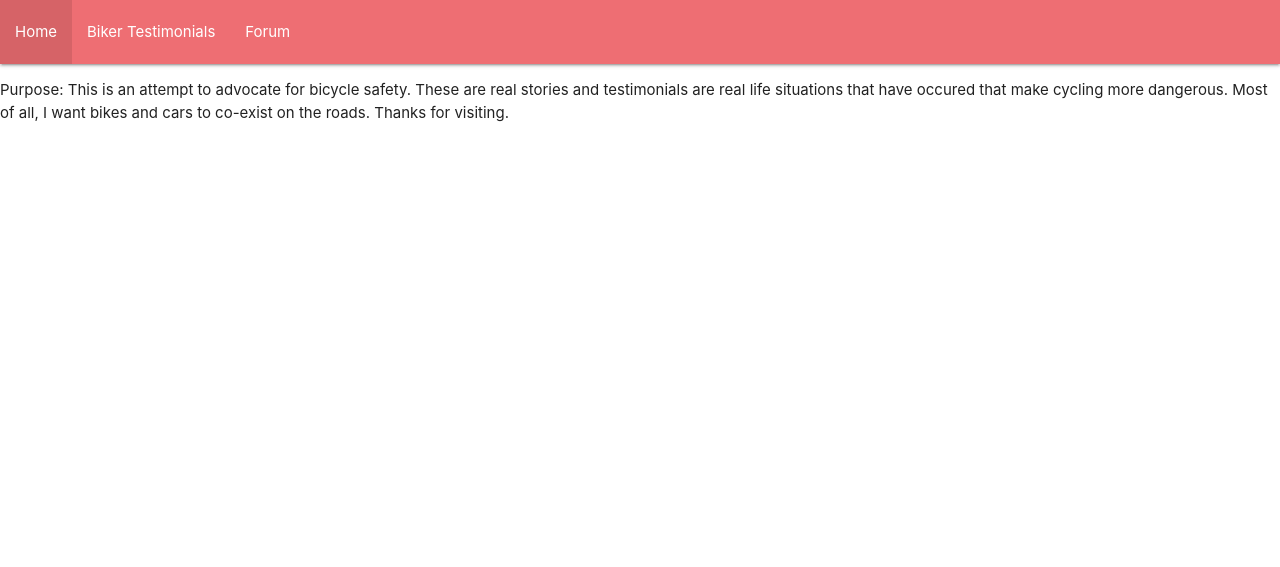
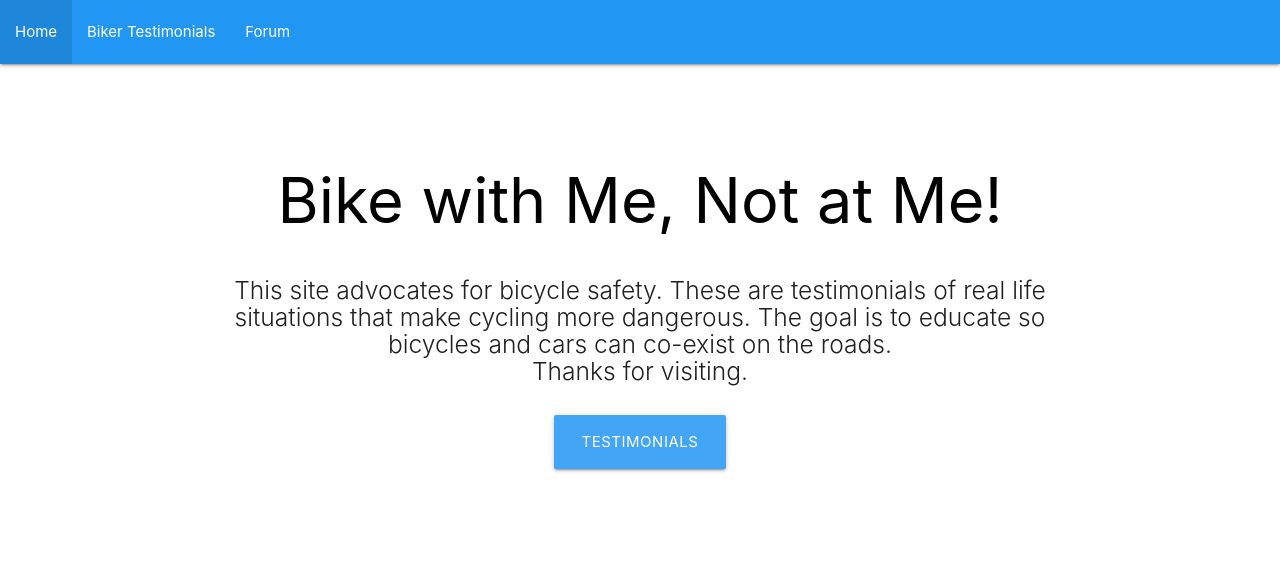
Before and after one commit to camcginnis/bike-with-me, a website: page public/index.html at #/bikewithme in a window 1280 px wide. Drawn offline with nearby package versions, Linux system fonts and the light colour scheme; some packages are replaced by stand-ins of ours.

Commit message:
updated home page, worked on forum and the look of the page

```diff
--- a/models/comments.js
+++ b/models/comments.js
@@ -9,4 +9,4 @@ var commentSchema = new Schema({
 
 var Comment = mongoose.model("Comment", commentSchema);
 
-module.exports = Comments;
+module.exports = Comment;
--- a/public/html/home.html
+++ b/public/html/home.html
@@ -1,14 +1,18 @@
-<div class="well">
-    <p>Purpose: This is an attempt to advocate for bicycle safety. These are real stories and testimonials are real life situations that have occured that make cycling more dangerous. Most of all, I want bikes and cars to co-exist on the roads. Thanks for visiting.
-    </p>
-</div>
-
-<!-- <div class="fixed-action-btn" style="bottom: 45px; right: 24px;">
-    <a class="btn-floating btn-large red">
-      <i class="large material-icons">Go</i>
-    </a>
-    <ul>
-      <li><a class="btn-floating yellow darken-1"><i class="material-icons" src="#/bikewithme.html">Bike</i></a></li>
-      <li><a class="btn-floating green"><i class="material-icons" src="#/forum.html">Forum</i></a></li>
-    </ul>
-  </div> -->
+<div id="index-banner" class="parallax-container">
+    <div class="section no-pad-bot">
+      <div class="container">
+        <br><br>
+        <h1 class="header center black-text text-lighten-2">Bike with Me, Not at Me!</h1>
+        <div class="row center">
+          <h5 class="header col s12 light">This site advocates for bicycle safety. These are testimonials of real life situations that make cycling more dangerous.
+          The goal is to educate so bicycles and cars can co-exist on the roads.
+          <br>Thanks for visiting.<br></h5>
+        </div>
+        <div class="row center">
+          <a href="#/bikewithme" id="download-button" class="btn-large waves-effect waves-light blue lighten-1">Testimonials</a>
+        </div>
+        <br><br>
+        <div class="parallax"><img src="#/sharetheroad" style="display: block; transform: translate3d(-50%, 176px, 0px);"></div>
+        </div>
+      </div>
+    </div>
--- a/public/index.html
+++ b/public/index.html
@@ -16,7 +16,7 @@
 </head>
 <body>
     <nav>
-        <div class="nav-wrapper">
+        <div class="nav-wrapper blue">
           <a href="#" class="right"></a>
           <ul id="nav-mobile" class="left hide-on-med-and-down">
             <li><a href="#/home">Home</a></li>
--- a/server.js
+++ b/server.js
@@ -1,6 +1,6 @@
 var express = require("express");
 var server = express();
-var Comment = require("./models/Comment");
+var Comment = require("./models/comments.js");
 var mongoose = require("mongoose");
 var bodyParser = require("body-parser");
 
@@ -23,7 +23,7 @@ server.get("/api/comments", function(req, res){
       }
 
       res.json(comments);
-  })
+  });
 });
 
 server.post("/api/comments", function(req, res){
```
Also changed, not shown: public/html/bikewithme.html (+1 -4 lines), public/html/forum.html (+3 -3 lines), public/images/sharetheroad.jpg (added), 2 other files.
